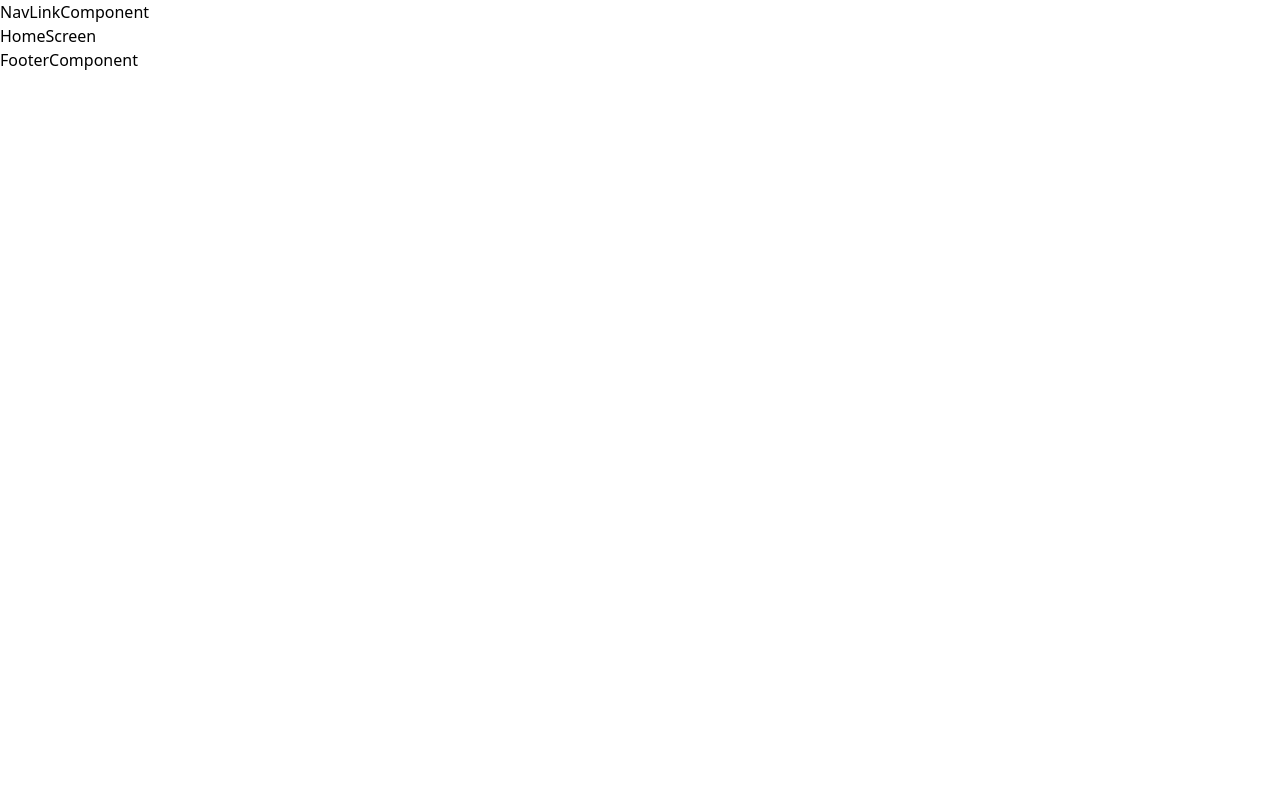
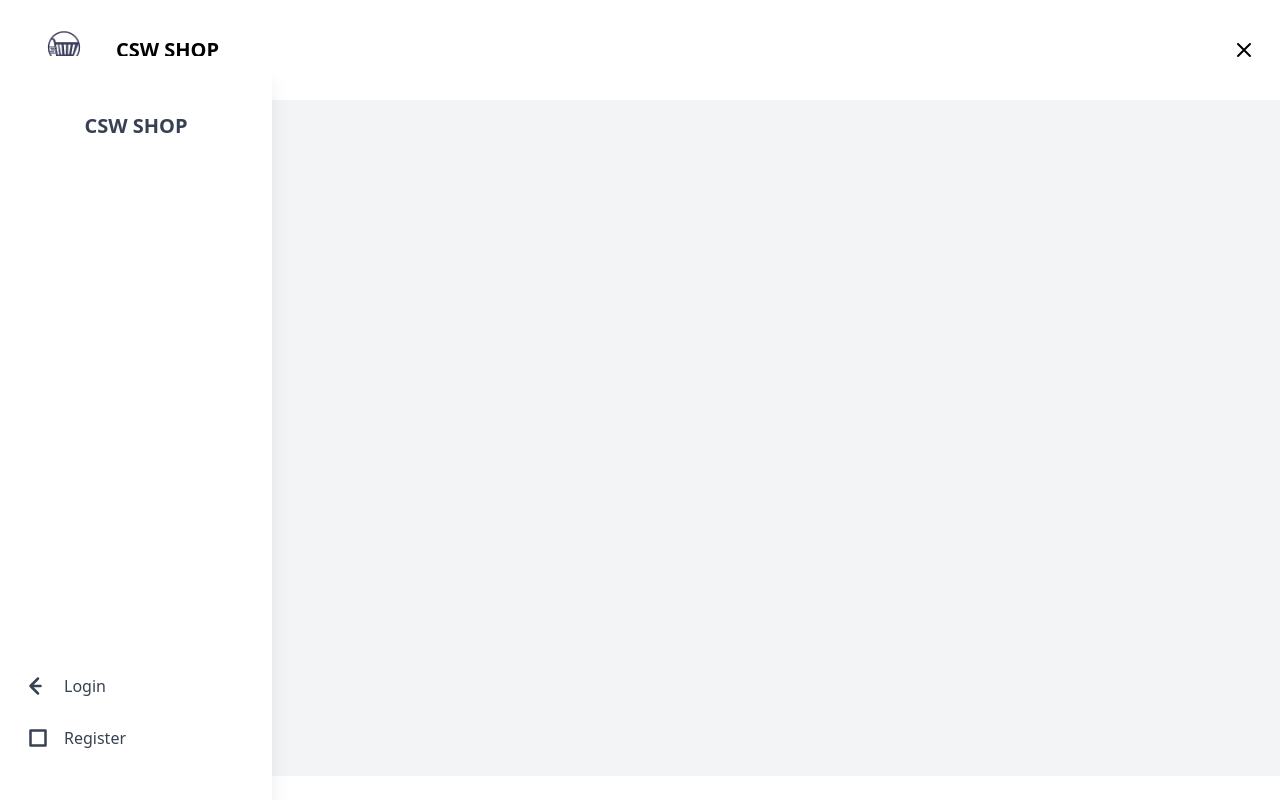
Before and after one commit to zobirofkir/e-commerce-frontend, a React (Create React App) app: page / in a window 1280 px wide. Built offline with nearby package versions, Linux system fonts and the light colour scheme.

Commit message:
create navbar and sidebare

```diff
--- a/src/components/navlink/NavLinkComponent.js
+++ b/src/components/navlink/NavLinkComponent.js
@@ -1,8 +1,18 @@
 import React from 'react'
+import Logo from '../../images/logo/logo.png'
 
 const NavLinkComponent = () => {
   return (
-    <div>NavLinkComponent</div>
+      <header>
+            <nav class="bg-white px-4 lg:px-6 py-2.5">
+                <div class="flex flex-wrap justify-between items-center mx-auto max-w-screen-xl">
+                    <a href="/" class="flex items-center">
+                        <img src={Logo} class="mr-3 h-20 w-20" alt="CSW SHOP" />
+                        <span class="self-center text-xl font-semibold whitespace-nowrap text-blue-gray-900">CSW SHOP</span>
+                    </a>
+                </div>
+            </nav>
+      </header>
   )
 }
 
--- a/src/components/sidebare/SidebareComponent.js
+++ b/src/components/sidebare/SidebareComponent.js
@@ -1,9 +1,54 @@
-import React from 'react'
+import React from 'react';
 
 const SidebareComponent = () => {
   return (
-    <div>SidebareComponent</div>
-  )
-}
+    <div className="relative flex h-screen w-full max-w-[20rem] flex-col rounded-xl bg-white bg-clip-border p-4 text-gray-700 shadow-xl shadow-blue-gray-900/5">
+      <div className="flex justify-center mt-10">
+        <h5 className="block font-sans text-xl antialiased font-semibold leading-snug tracking-normal text-blue-gray-900">
+          CSW SHOP
+        </h5>
+      </div>
+      <nav className="flex min-w-[240px] flex-col gap-1 p-2 font-sans text-base font-normal text-blue-gray-700">
+        {/* Main Content */}
+      </nav>
 
-export default SidebareComponent
+      {/* Login and Register Buttons Section */}
+      <div className="mt-auto mb-5 md:mb-20">
+        <div className="relative block w-full">
+          <div
+            role="button"
+            className="flex items-center w-full p-3 leading-tight transition-all rounded-lg outline-none text-start hover:bg-blue-gray-50 hover:bg-opacity-80 hover:text-blue-gray-900 focus:bg-blue-gray-50 focus:bg-opacity-80 focus:text-blue-gray-900 active:bg-blue-gray-50 active:bg-opacity-80 active:text-blue-gray-900"
+          >
+            <div className="grid mr-4 place-items-center">
+              {/* Login Icon */}
+              <svg xmlns="http://www.w3.org/2000/svg" fill="none" viewBox="0 0 24 24" strokeWidth="3" stroke="currentColor" aria-hidden="true" className="w-5 h-5">
+                <path strokeLinecap="round" strokeLinejoin="round" d="M15 12H3m9 9L3 12l9-9" />
+              </svg>
+            </div>
+            <a href='/login'>
+              Login
+            </a>
+          </div>
+        </div>
+        <div className="relative block w-full mt-2">
+          <div
+            role="button"
+            className="flex items-center w-full p-3 leading-tight transition-all rounded-lg outline-none text-start hover:bg-blue-gray-50 hover:bg-opacity-80 hover:text-blue-gray-900 focus:bg-blue-gray-50 focus:bg-opacity-80 focus:text-blue-gray-900 active:bg-blue-gray-50 active:bg-opacity-80 active:text-blue-gray-900"
+          >
+            <div className="grid mr-4 place-items-center">
+              {/* Register Icon */}
+              <svg xmlns="http://www.w3.org/2000/svg" fill="none" viewBox="0 0 24 24" strokeWidth="3" stroke="currentColor" aria-hidden="true" className="w-5 h-5">
+                <path strokeLinecap="round" strokeLinejoin="round" d="M3 3h18v18H3V3z" />
+              </svg>
+            </div>
+            <a href='/registerRegister'>
+              Register
+            </a>
+          </div>
+        </div>
+      </div>
+    </div>
+  );
+};
+
+export default SidebareComponent;
--- a/src/layouts/Layout.js
+++ b/src/layouts/Layout.js
@@ -1,20 +1,58 @@
-import React from 'react'
-import { Outlet } from 'react-router-dom'
-import FooterComponent from '../components/footer/FooterComponent'
-import NavLinkComponent from '../components/navlink/NavLinkComponent'
+import React, { useState } from 'react';
+import { Outlet } from 'react-router-dom';
+import FooterComponent from '../components/footer/FooterComponent';
+import NavLinkComponent from '../components/navlink/NavLinkComponent';
+import SidebareComponent from '../components/sidebare/SidebareComponent';
 
 const Layout = () => {
+  const [isSidebarOpen, setIsSidebarOpen] = useState(true);
+
+  const toggleSidebar = () => {
+    setIsSidebarOpen(!isSidebarOpen);
+  };
+
+  const openIcon = (
+    <svg xmlns="http://www.w3.org/2000/svg" className="w-6 h-6" fill="none" viewBox="0 0 24 24" stroke="currentColor" strokeWidth="2">
+      <path strokeLinecap="round" strokeLinejoin="round" d="M4 6h16M4 12h16M4 18h16" />
+    </svg>
+  );
+
+  const closeIcon = (
+    <svg xmlns="http://www.w3.org/2000/svg" className="w-6 h-6" fill="none" viewBox="0 0 24 24" stroke="currentColor" strokeWidth="2">
+      <path strokeLinecap="round" strokeLinejoin="round" d="M6 18L18 6M6 6l12 12" />
+    </svg>
+  );
+
   return (
-    <div className='layout'>
-        <NavLinkComponent />
+    <div className='layout min-h-screen flex flex-col'>
+      <NavLinkComponent />
 
-        <main>
-            <Outlet />
+      <div className='flex flex-1'>
+
+        <button
+          className='text-2xl p-2 focus:outline-none fixed top-[30px] right-4 z-20'
+          onClick={toggleSidebar}
+        >
+          {isSidebarOpen ? closeIcon : openIcon}
+        </button>
+
+        <div
+          className={`fixed top-0 left-0 h-full text-white transition-transform duration-300 z-10 ${
+            isSidebarOpen ? 'translate-x-0' : '-translate-x-full'
+          } md:mt-[56px]`}
+        >
+          <SidebareComponent />
+        </div>
+
+        {/* Main Content */}
+        <main className='flex-1 p-4 bg-gray-100'>
+          <Outlet />
         </main>
+      </div>
 
-        <FooterComponent />
+      <FooterComponent />
     </div>
-  )
-}
+  );
+};
 
-export default Layout
+export default Layout;
```
Also changed, not shown: src/images/logo/logo.png (added).
